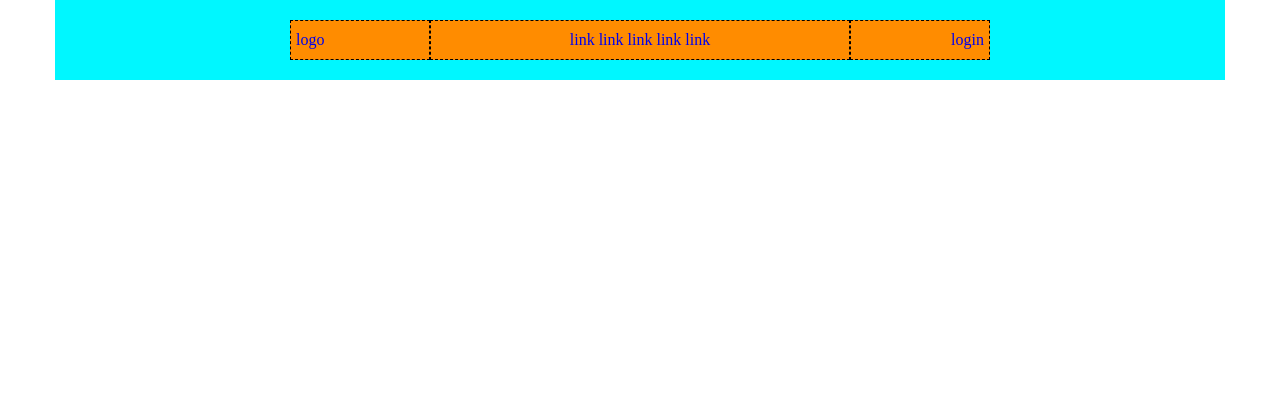
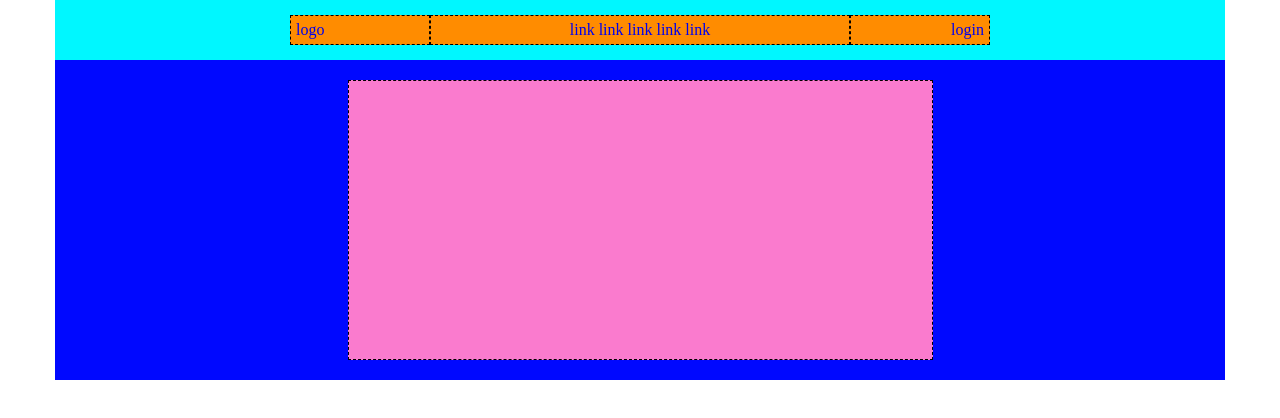
Before and after one commit to michelecanini/htmlcss-struttura-discord, a plain HTML site: page index.html in a window 1280 px wide. Drawn offline with Linux system fonts and the light colour scheme.

Commit message:
insert first section of main

```diff
--- a/css/style.css
+++ b/css/style.css
@@ -11,14 +11,14 @@
 .container{
     background-color: rgb(0, 247, 255);
     max-width: 1170px;
-    height: 80px;
+    height: 60px;
     display: flex;
     margin: 0 auto;
 }
 
 .row-nav{
     background-color:darkorange;
-    height: 40px;
+    height: 30px;
     width: 700px;
     margin: auto;
     align-items: center;
@@ -59,15 +59,35 @@ a{
 }
 
 .item-nav-logo{
-    margin-top: 10px;
-    margin-left: 5px
+    margin: 5px
 }
 
 .item-nav-link{
-    margin-top: 10px;
+    margin-top: 5px;
 }
 
 .item-nav-login{
     margin-left: 100px;
-    margin-top: 10px;
+    margin-top: 5px;
 }
+
+/*impostazioni main e sezioni*/
+
+.container-one-sez{
+    background-color: rgb(0, 8, 255);
+    max-width: 1170px;
+    height: 320px;
+    display: flex;
+    margin: 0 auto;
+}
+
+.row-one-sez{
+    background-color:rgb(250, 123, 206);
+    height: 280px;
+    width: 50%;
+    margin: auto;
+    align-items: center;
+    display: flex;
+    justify-content: space-around;
+    border: 1px dashed black;
+}
--- a/index.html
+++ b/index.html
@@ -33,7 +33,11 @@
     <!--inizio main-->
     <main>
         <!--prima sezione 1 colonna 50%-->
-        <div></div>
+        <div class="container-one-sez">
+            <div class="row-one-sez">
+                <div class="col-one-sez"></div>
+            </div>
+        </div>
         <!--seconda sezione 2 colonne 60% - 40%-->
         <div></div>
         <!--terza sezione 2 colonne 40% - 60%-->
```
